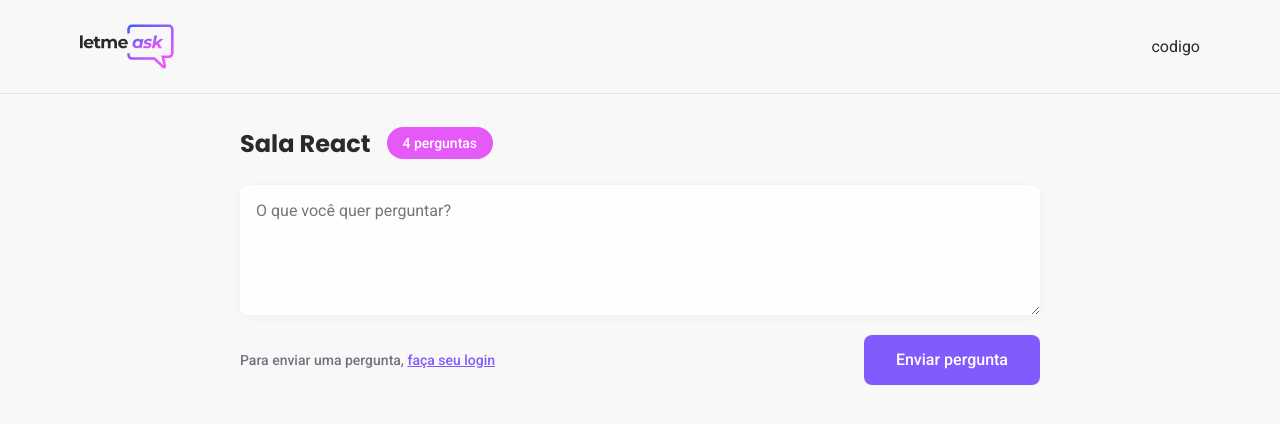
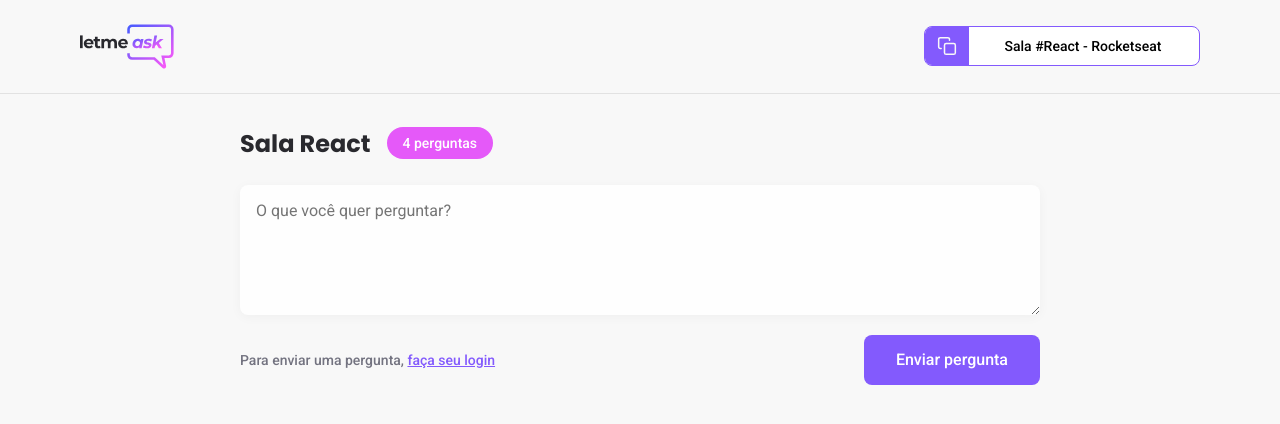
Before and after one commit to abelsouzacosta/letmeask, a React (Create React App) app: page /rooms/1 in a window 1280 px wide. Shown: the top 424 px of the page. Built offline with nearby package versions, Linux system fonts and the light colour scheme; no server answers.

Commit message:
Copiando valor do id da sala

```diff
--- a/src/components/RoomCode.tsx
+++ b/src/components/RoomCode.tsx
@@ -2,11 +2,20 @@ import copyImg from '../assets/images/copy.svg';
 
 import '../styles/room-code.scss';
 
-export function RoomCode() {
-  return <button className="room-code">
+type RoomCodeProps = {
+  code: string;
+}
+
+export function RoomCode({ code }: RoomCodeProps) {
+
+  function copyRoomCodeToClipboard() {
+    navigator.clipboard.writeText(code);
+  }
+
+  return <button className="room-code" onClick={copyRoomCodeToClipboard}>
     <div>
       <img src={copyImg} alt="copy room code" />
     </div>
-    <span>Sala #-McwU_lbj6KzBuFuzXTe</span>
+    <span>Sala #{code}</span>
   </button>
 }
--- a/src/pages/Room.tsx
+++ b/src/pages/Room.tsx
@@ -1,5 +1,7 @@
 import logoImg from '../assets/images/logo.svg';
 import { Button } from '../components/Button';
+
+import { RoomCode } from '../components/RoomCode';
 
 import '../styles/room.scss';
 
@@ -9,7 +11,7 @@ export function Room() {
       <header>
         <div className="content">
           <img src={logoImg} alt="Letmeask" />
-          <div>codigo</div>
+          <RoomCode code={'React - Rocketseat'} />
         </div>
       </header>
 
```
